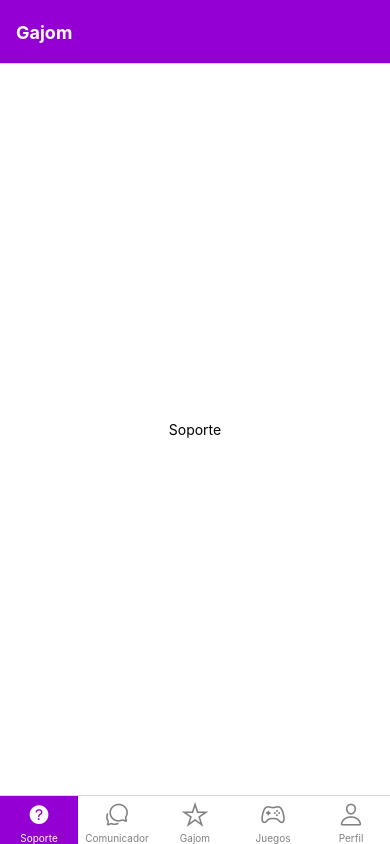
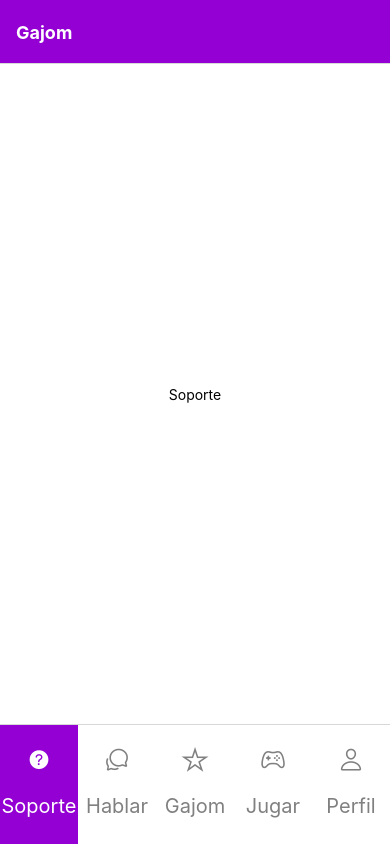
Before and after one commit to jonaymm01/gajom, a React Native app: screen / in a window 390 px wide. Built offline with nearby package versions, Linux system fonts and the light colour scheme.

Commit message:
Mejoras de diseño (Tamaño de los botones y estilos)

```diff
--- a/components/NavigationContainer.jsx
+++ b/components/NavigationContainer.jsx
@@ -46,16 +46,25 @@ export function Navigation() {
             },
             tabBarActiveTintColor: 'white',
             tabBarInactiveTintColor: 'gray',
-            tabBarActiveBackgroundColor: 'darkviolet'
+            tabBarActiveBackgroundColor: 'darkviolet',
+            tabBarStyle: {
+                height: 120,
+                labelSize: 60
+            },
+            tabBarLabelStyle: {
+                fontSize: 20,
+                height: 50
+              },
+
           })}
         >
           <Tab.Screen name="support" component={Support} options={{ title: 'Soporte', headerTitle: 'Gajom', headerStyle: { backgroundColor: 'darkviolet', },
         headerTitleStyle: { color: 'white', fontWeight: 'bold'}}} />
-          <Tab.Screen name="talker" component={Talker} options={{ title: 'Comunicador', headerTitle: 'Gajom', headerStyle: { backgroundColor: 'darkviolet' },
+          <Tab.Screen name="talker" component={Talker} options={{ title: 'Hablar', headerTitle: 'Gajom', headerStyle: { backgroundColor: 'darkviolet' },
         headerTitleStyle: { color: 'white', fontWeight: 'bold'}}}/>
               <Tab.Screen name="main" component={Main} options={{ title: 'Gajom', headerTitle: 'Gajom', headerStyle: { backgroundColor: 'darkviolet' },
         headerTitleStyle: { color: 'white', fontWeight: 'bold'}}}/>
-            <Tab.Screen name="games" component={Games} options={{ title: 'Juegos', headerTitle: 'Gajom', headerStyle: { backgroundColor: 'darkviolet' },
+            <Tab.Screen name="games" component={Games} options={{ title: 'Jugar', headerTitle: 'Gajom', headerStyle: { backgroundColor: 'darkviolet' },
         headerTitleStyle: { color: 'white', fontWeight: 'bold'}}}/>
           <Tab.Screen name="user" component={User} options={{ title: 'Perfil', headerTitle: 'Gajom', headerStyle: { backgroundColor: 'darkviolet'},
         headerTitleStyle: { color: 'white', fontWeight: 'bold'}}}/>
```
